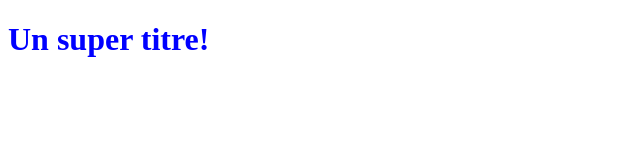
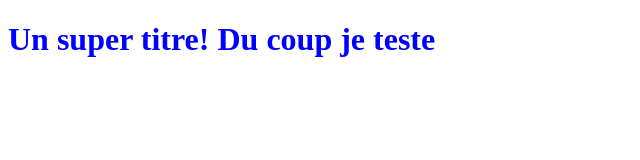
Before and after one commit to 0D1L0N/OpenclassroomsProject, a plain HTML site: page index.html in a window 1280 px wide. Shown: the whole page, without its empty margins (0-640 px from the left). Drawn offline with Linux system fonts and the light colour scheme.

Commit message:
modif du texte sur index

```diff
--- a/index.html
+++ b/index.html
@@ -5,6 +5,7 @@
    <link rel="stylesheet" type="text/css" href="styles.css">
 </head>
 <body>
-   <h1>Un super titre! </h1>
+   <h1>Un super titre!
+    Du coup je teste </h1>
 </body>
 </html>
```
